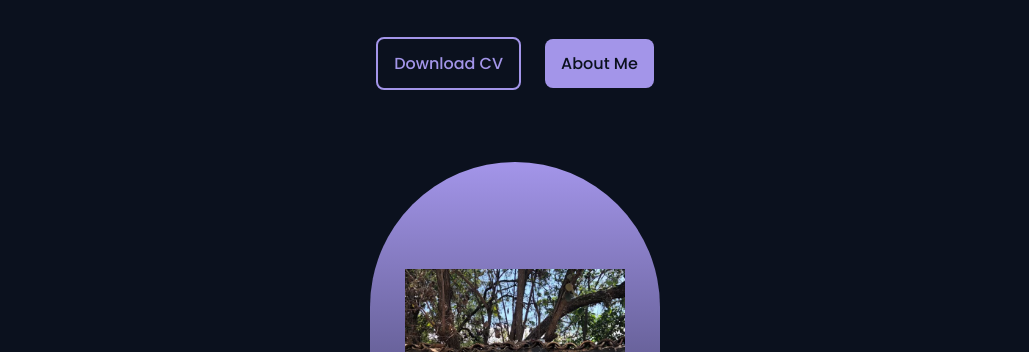
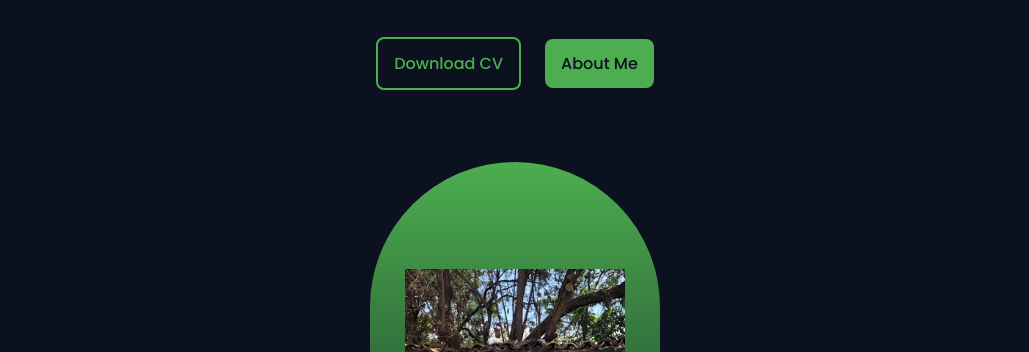
Before and after one commit to brayan200014/brayan200014.github.io, a plain HTML site: page index.html in a window 1280 px wide. Shown: the part 249-601 px from the top of the page, without its empty margins (125-1154 px from the left). Drawn offline with nearby package versions, Linux system fonts and the light colour scheme.

Commit message:
Change Color

```diff
--- a/assets/css/styles.css
+++ b/assets/css/styles.css
@@ -13,11 +13,12 @@
         Blue: hsl(207, 90%, 72%)
         Pink: hsl(356, 66%, 75%)
         Teal: hsl(174, 63%, 62%)
+        Fruit Salad: hsl(122,39%,49%)
   */
 
-  --first-hue: 250;
-  --sat: 66%;
-  --lig: 75%;
+  --first-hue:  122;
+  --sat: 39%;
+  --lig: 49%;
   --second-hue: 219;
 
   --first-color: hsl(var(--first-hue), var(--sat), var(--lig));
```
